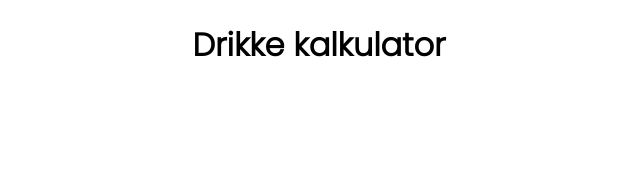
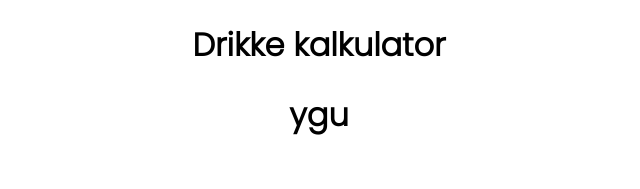
Before and after one commit to alexsmest/DrikkeKalkulatoren, a React (Create React App) app in the folder drikke-kalkulator/: page / in a window 1280 px wide. Shown: the top 189 px of the page, without its empty margins (321-961 px from the left). Built offline with nearby package versions, Linux system fonts and the light colour scheme.

Commit message:
fiksa ting

```diff
--- a/drikke-kalkulator/src/App.js
+++ b/drikke-kalkulator/src/App.js
@@ -5,6 +5,7 @@ function App() {
   return (
     <div className='main'>
       <Header name="Drikke kalkulator"/>
+      <h1 className="">ygu</h1>
     </div>
   );
 }
```
